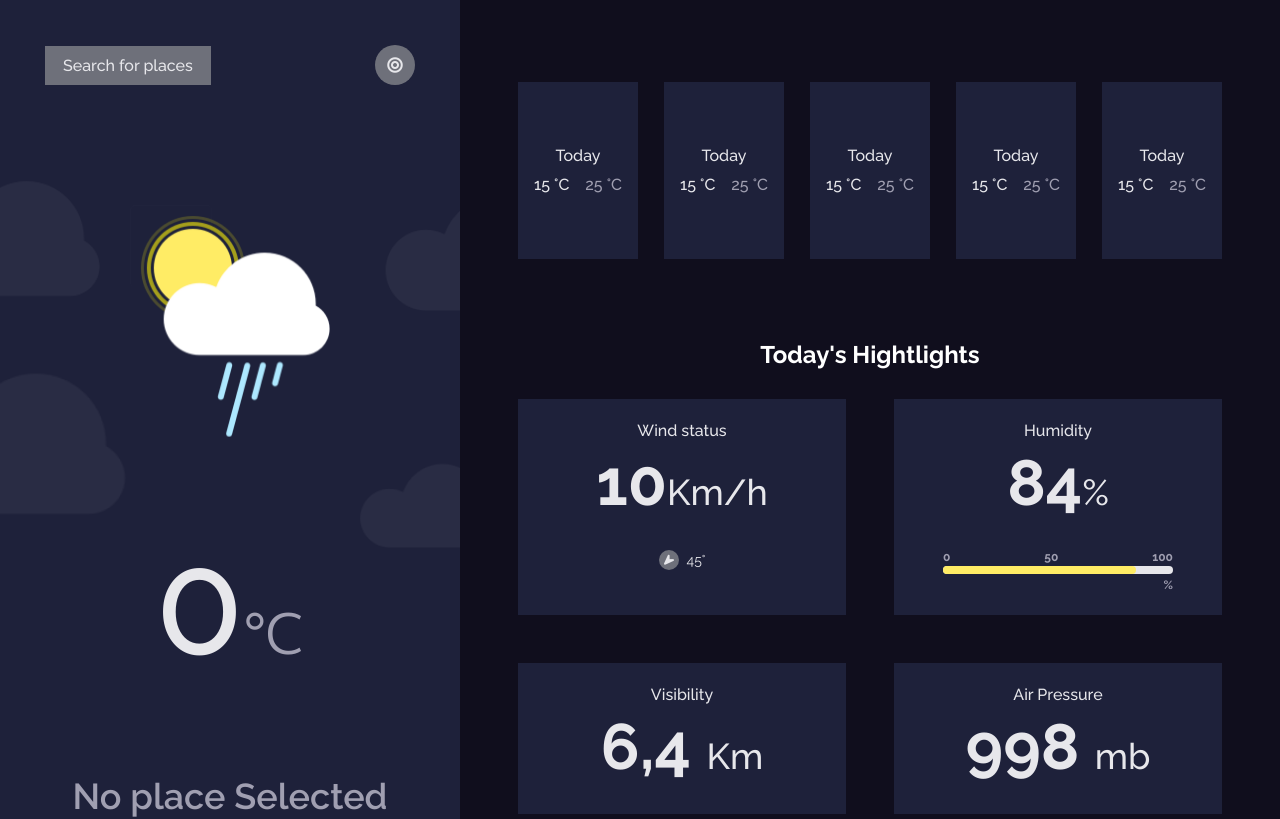
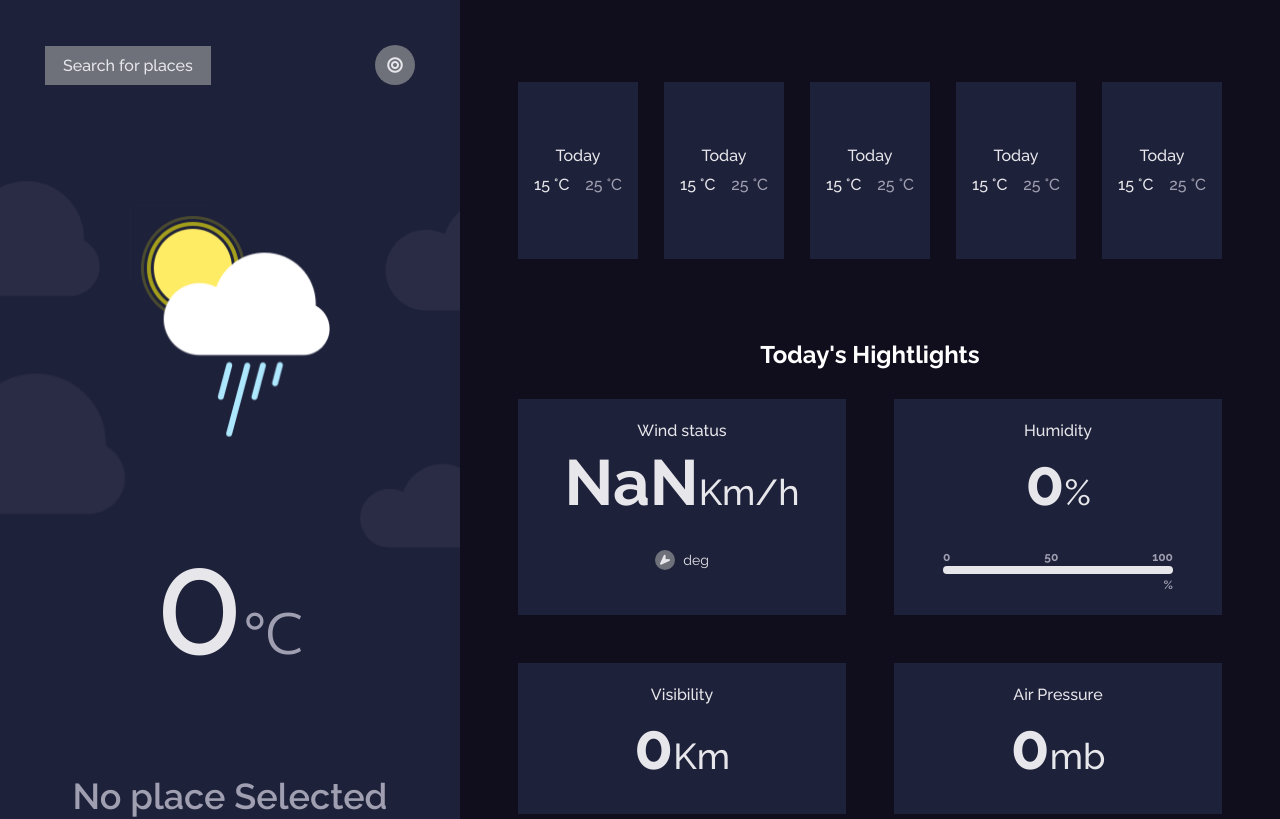
Before and after one commit to Bucha789/new-weather-app, a React (Vite) app: page / in a window 1280 px wide. Shown: the top 819 px of the page. Built offline with nearby package versions, Linux system fonts and the light colour scheme.

Commit message:
agregando los datos dinamicos a hightlights

```diff
--- a/src/WeatherApp.jsx
+++ b/src/WeatherApp.jsx
@@ -16,6 +16,7 @@ const defaultState = {
       win_deg: 0,
       win_speed: 0,
       visibility: 0,
+      pressure: 0,
       weather: [{
         main: 'No place Selected'
       }]
--- a/src/components/information/TodayHightlightsDisplay.jsx
+++ b/src/components/information/TodayHightlightsDisplay.jsx
@@ -1,8 +1,22 @@
-import React from 'react'
+import React, { useContext, useEffect } from 'react'
 
 import '../../assets/styles/TodayHightlights.css';
+import { AppContext } from '../../context/AppContext';
 
 export const TodayHightlightsDisplay = () => {
+
+  const [state] = useContext(AppContext);
+  const {weatherStats} = state;
+  const {current} = weatherStats;
+  const {humidity, visibility, wind_speed, wind_deg, pressure} = current;
+
+
+  useEffect(() => {
+    document.querySelector('.progress').style.width = `${humidity}%`
+    document.querySelector('#windArrow').style.transform = `translate(-50%, -50%) rotate(${wind_deg - 90}deg)`
+  }, [humidity, wind_deg])
+
+
   return (
     <div className='today-highlights__container'>
        <h2>Today's Hightlights</h2>
@@ -10,20 +24,20 @@ export const TodayHightlightsDisplay = () => {
         <div className="hightlights__item">
           <h3>Wind status</h3>
           <p>
-            10
+            {Math.ceil(wind_speed)}
             <span>Km/h</span>
           </p>
           <div className="wind-speed__container">
             <div className="wind-arrow">
-              <i className="fas fa-location-arrow"></i>
+              <i id='windArrow' className="fas fa-location-arrow"></i>
             </div>
-            <span>45°</span>
+            <span>{wind_deg}deg</span>
           </div>
         </div>
         <div className="hightlights__item">
           <h3>Humidity</h3>
           <p>
-            84
+            {humidity}
             <span>%</span>
           </p>
           <div className="progress-bar__container">
@@ -41,13 +55,13 @@ export const TodayHightlightsDisplay = () => {
         <div className="hightlights__item">
           <h3>Visibility</h3>
           <p>
-            6,4 <span>Km</span>
+            {visibility / 10}<span>Km</span>
           </p>
         </div>
         <div className="hightlights__item">
           <h3>Air Pressure</h3>
           <p>
-            998 <span>mb</span>
+            {pressure}<span>mb</span>
           </p>
         </div>
       </div>
```
